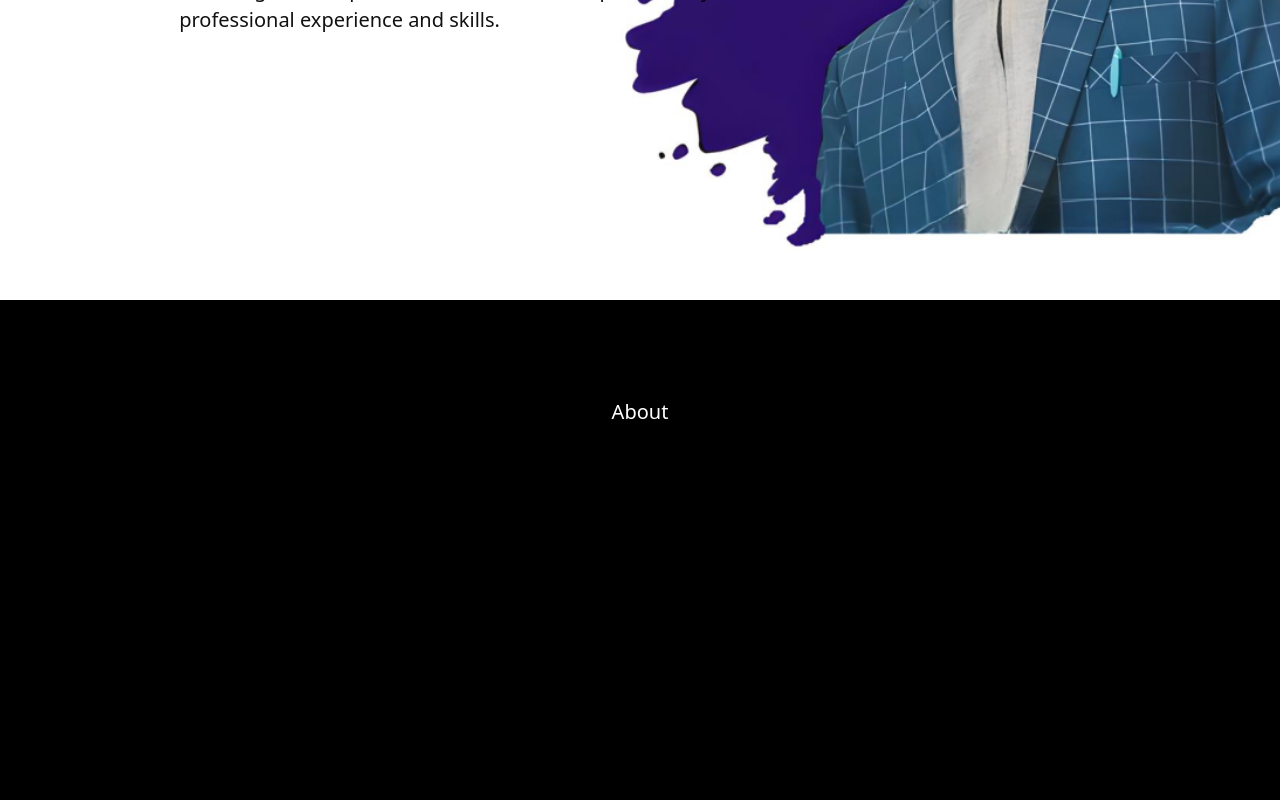
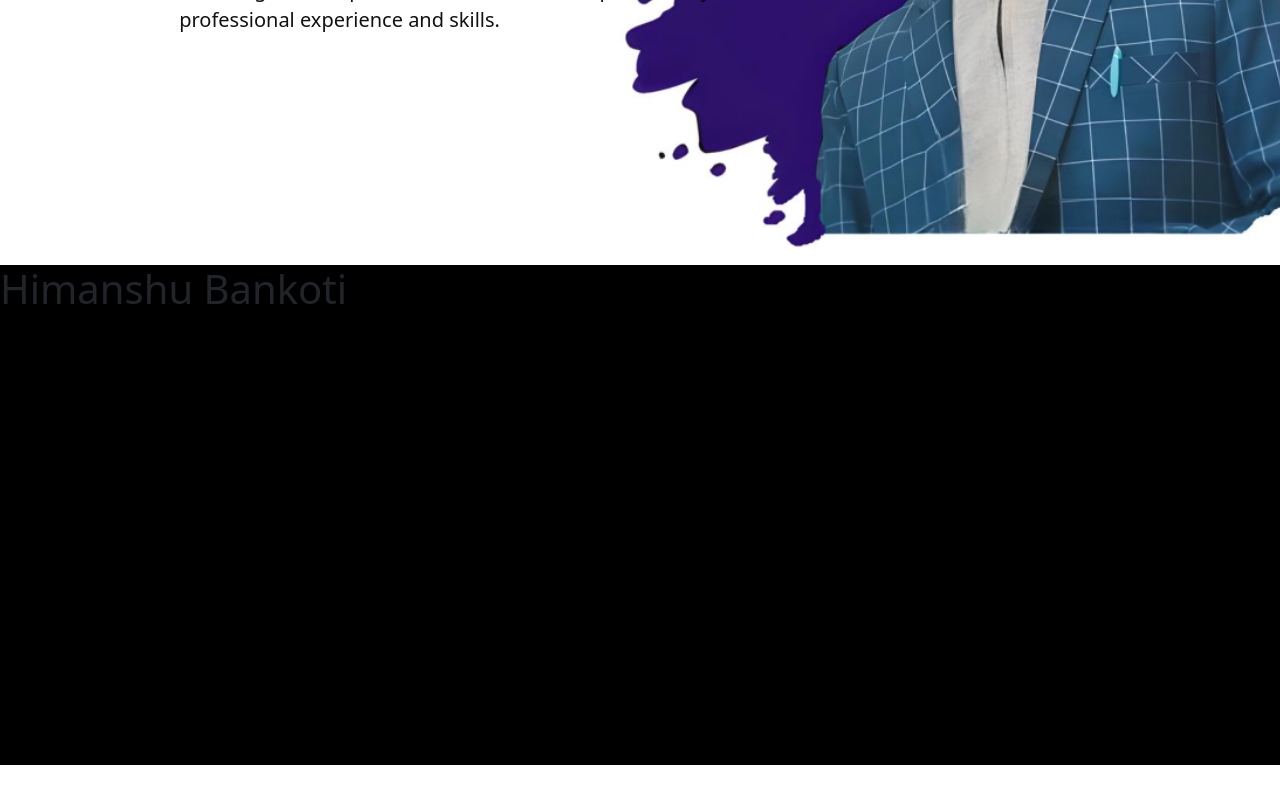
Before and after one commit to himanshu-bankoti/himanshu-portfolio, a React (Create React App) app: page / in a window 1280 px wide. Shown: the part 448-1248 px from the top of the page. After the commit the page ends 1213 px from the top, so only its background shows below. Built offline with nearby package versions, Linux system fonts and the light colour scheme.

Commit message:
Added new section component

```diff
--- a/src/App.css
+++ b/src/App.css
@@ -17,7 +17,7 @@
   width: 100%;
   background-color: rgb(0, 0, 0);
   height: 500px;
-  margin-top: 50px;
+  margin-top: 1.2%;
   position: absolute;
 }
 
--- a/src/App.js
+++ b/src/App.js
@@ -4,6 +4,7 @@ import { info } from "./components/Data";
 import { BannerImage } from "./components/intro/BannerImage";
 import image from "./assets/images/me.png";
 import { Header } from "./components/Header";
+import {About} from "./components/about/About";
 
 export default function App() {
   return (
@@ -26,9 +27,9 @@ export default function App() {
           />
         </div>
         <BannerImage image={image} />
-        <div className="second-section">
-          <h5 className="text-center" style={{color : 'white', marginTop: '100px'}}>About</h5>
-        </div>
+      </div>
+      <div className="second-section">
+        <About />
       </div>
     </div>
   );
--- /dev/null
+++ b/src/assets/about.css
@@ -0,0 +1,3 @@
+h1 {
+    color: pink;
+}
--- /dev/null
+++ b/src/components/about/About.js
@@ -0,0 +1,10 @@
+// import '../../assets/about.css';
+
+export function About()
+{
+    return(
+        <>
+        <h1>Himanshu Bankoti</h1>
+        </>
+    );
+}
```
